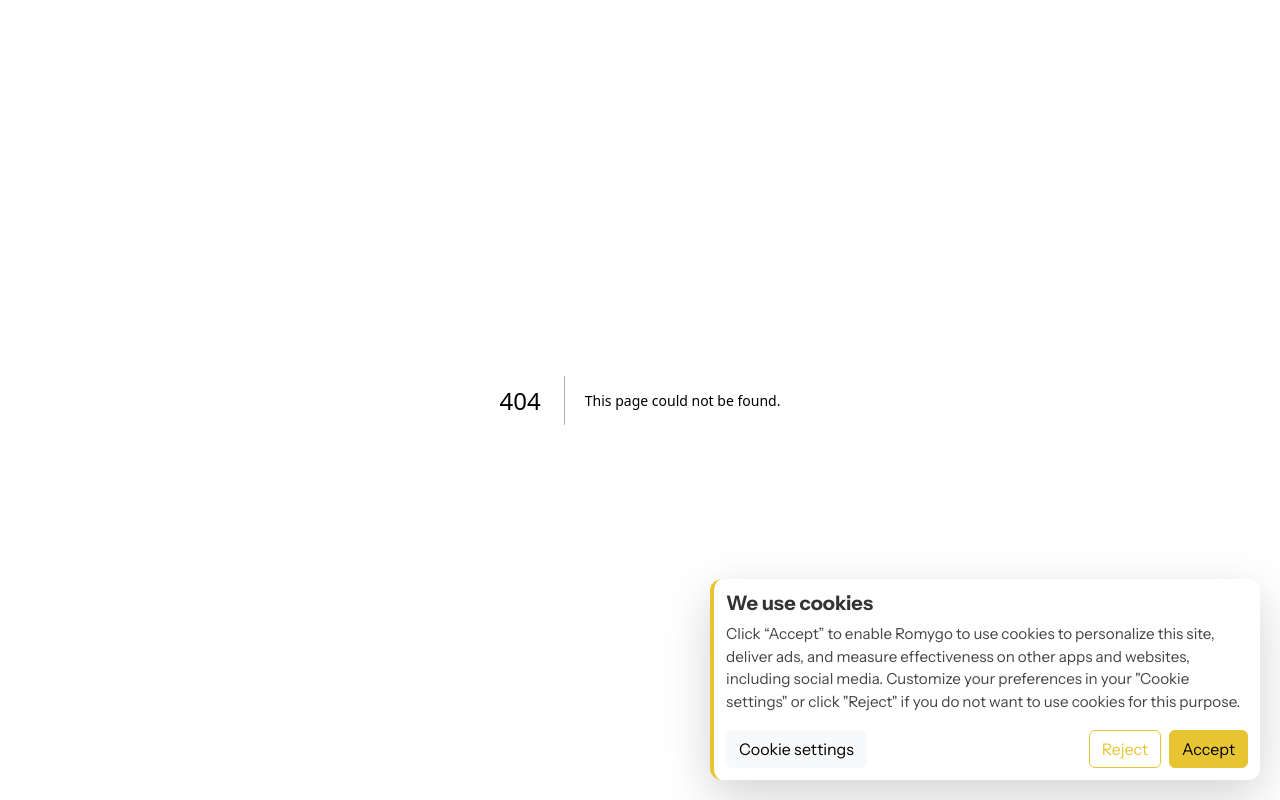
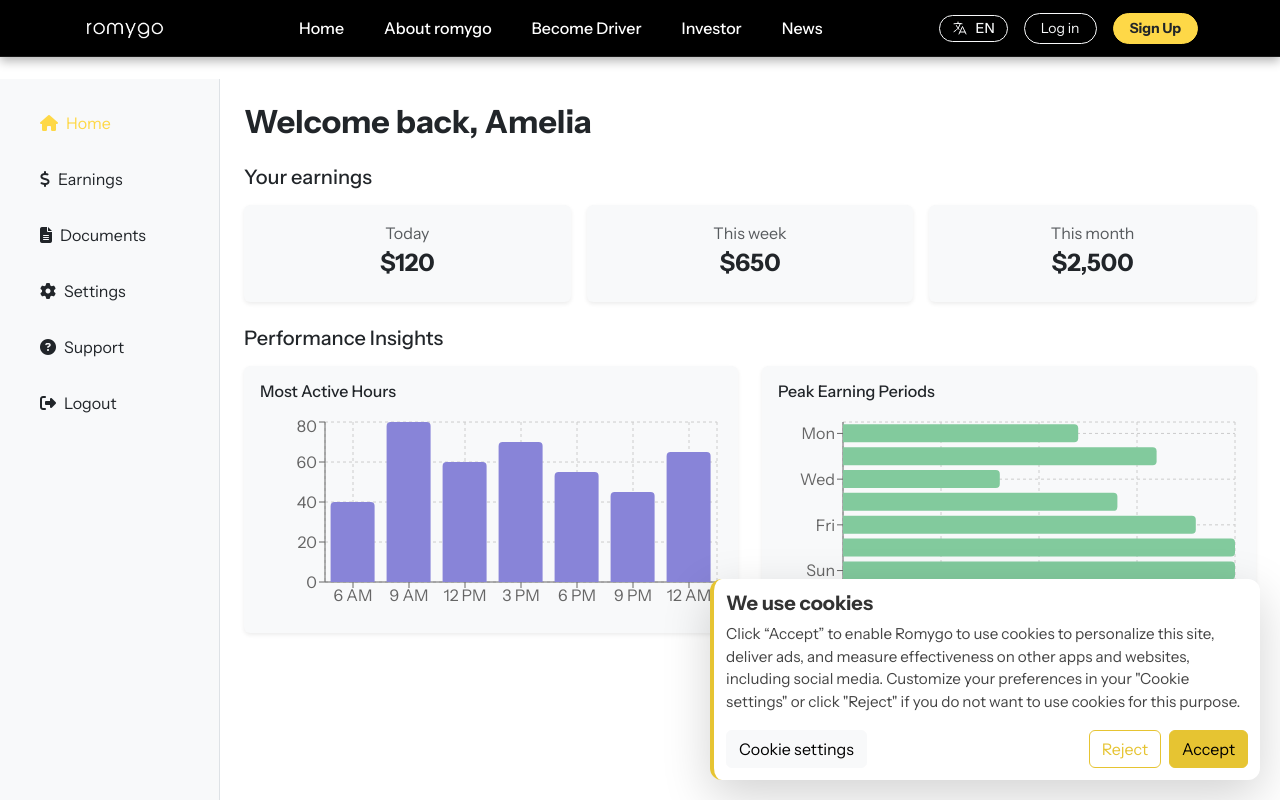
Before and after one commit to nurislammridha/romygo-frontend-next, a Next.js app: page /dashboard in a window 1280 px wide. Before the commit this address had no page. Shown: the top 800 px of the page. Built offline with nearby package versions, Linux system fonts and the light colour scheme; a web font is replaced by a local one.

Commit message:
update..

```diff
--- a/package.json
+++ b/package.json
@@ -19,6 +19,7 @@
     "react-owl-carousel": "^2.3.3",
     "react-redux": "^9.1.2",
     "react-toastify": "^8.1.0",
+    "recharts": "^2.15.4",
     "redux": "^5.0.1",
     "redux-thunk": "^3.1.0",
     "webpack": "^5.96.1"
--- a/public/styles.css
+++ b/public/styles.css
@@ -11,7 +11,10 @@ body {
   overflow-x: hidden;
 }
 a{cursor: pointer;}
-
+/* styles/globals.css or scoped CSS module */
+.shadow-sm {
+  box-shadow: 0 2px 6px rgba(0, 0, 0, 0.05);
+}
 /* Hero Section with background */
 .hero-section {
   background: url('/images/bg.jpg') no-repeat center center;
@@ -69,7 +72,7 @@ a{cursor: pointer;}
   color: #fed847;
   background-color: transparent;
 }
-
+.act-dash{color: #fed847 !important;}
 /* Toggler icon */
 .navbar-toggler-icon {
   filter: invert(1);
--- a/src/app/auth/login/page.js
+++ b/src/app/auth/login/page.js
@@ -67,9 +67,12 @@ const page = () => {
               showToast("error", res.data.message || "Failed to login");
             }
           }).catch((error) => {
-            console.error("Error during sign up:", error);
+            setLoading(false);
+            showToast("error", error?.response?.data?.message || "An error occurred during login");
+            console.error("Error during .catch", error);
           })
       } catch (error) {
+        setLoading(false);
         console.error("Error during sign up:", error);
         // Handle error (e.g., show a notification)
       }
--- /dev/null
+++ b/src/app/dashboard/page.js
@@ -0,0 +1,185 @@
+"use client";
+
+import {
+    BarChart, Bar, XAxis, YAxis, CartesianGrid, Tooltip, ResponsiveContainer,
+} from "recharts";
+import { useEffect, useState } from "react";
+import Footer from "@/components/Footer";
+import Navigation from "@/components/Navigation";
+import { useRouter } from "next/navigation";
+import { useLanguage } from "@/context/LanguageContext";
+import { showToast } from "@/utils/ToastHelper";
+
+const activeHoursData = [
+    { hour: "6 AM", value: 40 },
+    { hour: "9 AM", value: 80 },
+    { hour: "12 PM", value: 60 },
+    { hour: "3 PM", value: 70 },
+    { hour: "6 PM", value: 55 },
+    { hour: "9 PM", value: 45 },
+    { hour: "12 AM", value: 65 },
+];
+
+const earningsByDayData = [
+    { day: "Mon", earnings: 60 },
+    { day: "Tue", earnings: 80 },
+    { day: "Wed", earnings: 40 },
+    { day: "Thu", earnings: 70 },
+    { day: "Fri", earnings: 90 },
+    { day: "Sat", earnings: 100 },
+    { day: "Sun", earnings: 100 },
+];
+
+export default function Dashboard() {
+    const [showSidebar, setShowSidebar] = useState(false);
+    const [user, setUser] = useState(null);
+    const [isLogin, setLogin] = useState(false)
+    const router = useRouter();
+    const { language, t } = useLanguage()
+    const handleLogout = () => {
+        localStorage.removeItem("isLoggedIn");
+        localStorage.removeItem("user");
+        localStorage.removeItem("access_token");
+        setLogin(false);
+        showToast("success", "Logout successful");
+        router.push("/auth/login");
+    }
+    useEffect(() => {
+        localStorage.getItem("user") ? setUser(JSON.parse(localStorage.getItem("user"))) : setUser(null);
+        // localStorage.getItem("isLoggedIn") === "true" ? setLogin(true) : (setLogin(false), router.push("/auth/login"))
+
+    }, [])
+    return (<>
+        <section class="hero-section news-head">
+            <Navigation user={user} />
+        </section>
+        <div className="d-flex flex-column flex-md-row min-vh-100">
+            {/* Sidebar (Offcanvas on mobile) */}
+            <aside
+                className={`bg-light p-4 border-end ${showSidebar ? "d-block" : "d-none d-md-block"
+                    }`}
+                style={{ width: "220px", minHeight: "100vh" }}
+            >
+                {/* Toggle close on mobile */}
+                <div className="d-md-none mb-3">
+                    <button
+                        className="btn btn-sm btn-outline-secondary"
+                        onClick={() => setShowSidebar(false)}
+                    >
+                        <i className="fas fa-times"></i> Close
+                    </button>
+                </div>
+
+                <ul className="nav flex-column gap-3 fs-6">
+                    <li className="nav-item">
+                        <a className="nav-link act-dash d-flex align-items-center" href="#">
+                            <i className="fas fa-home me-2"></i> Home
+                        </a>
+                    </li>
+                    <li className="nav-item">
+                        <a className="nav-link text-dark d-flex align-items-center" href="#">
+                            <i className="fas fa-dollar-sign me-2"></i> Earnings
+                        </a>
+                    </li>
+                    <li className="nav-item">
+                        <a className="nav-link text-dark d-flex align-items-center" href="#">
+                            <i className="fas fa-file-alt me-2"></i> Documents
+                        </a>
+                    </li>
+                    <li className="nav-item">
+                        <a className="nav-link text-dark d-flex align-items-center" href="#">
+                            <i className="fas fa-cog me-2"></i> Settings
+                        </a>
+                    </li>
+                    <li className="nav-item">
+                        <a className="nav-link text-dark d-flex align-items-center" href="#">
+                            <i className="fas fa-question-circle me-2"></i> Support
+                        </a>
+                    </li>
+                    <li className="nav-item">
+                        <a onClick={() => handleLogout()} className="nav-link text-dark d-flex align-items-center" href="#">
+                            <i className="fas fa-sign-out-alt me-2"></i> Logout
+                        </a>
+                    </li>
+                </ul>
+            </aside>
+
+            {/* Main Content */}
+            <main className="flex-grow-1 p-3 p-md-4">
+                {/* Sidebar toggle button (mobile only) */}
+                <div className="d-md-none mb-3">
+                    <button
+                        className="btn btn-outline-dark"
+                        onClick={() => setShowSidebar(true)}
+                    >
+                        <i className="fas fa-bars me-2"></i> Menu
+                    </button>
+                </div>
+
+                <h2 className="fw-bold mb-4">Welcome back, Amelia</h2>
+
+                {/* Earnings Summary */}
+                <div className="mb-4">
+                    <h5 className="mb-3">Your earnings</h5>
+                    <div className="row g-3">
+                        <div className="col-12 col-md-4">
+                            <div className="bg-light rounded p-3 shadow-sm text-center">
+                                <p className="text-muted mb-1">Today</p>
+                                <h4 className="fw-semibold">$120</h4>
+                            </div>
+                        </div>
+                        <div className="col-12 col-md-4">
+                            <div className="bg-light rounded p-3 shadow-sm text-center">
+                                <p className="text-muted mb-1">This week</p>
+                                <h4 className="fw-semibold">$650</h4>
+                            </div>
+                        </div>
+                        <div className="col-12 col-md-4">
+                            <div className="bg-light rounded p-3 shadow-sm text-center">
+                                <p className="text-muted mb-1">This month</p>
+                                <h4 className="fw-semibold">$2,500</h4>
+                            </div>
+                        </div>
+                    </div>
+                </div>
+
+                {/* Charts */}
+                <div>
+                    <h5 className="mb-3">Performance Insights</h5>
+                    <div className="row g-4">
+                        <div className="col-12 col-lg-6">
+                            <div className="bg-light rounded p-3 shadow-sm h-100">
+                                <h6 className="mb-3">Most Active Hours</h6>
+                                <ResponsiveContainer width="100%" height={200}>
+                                    <BarChart data={activeHoursData}>
+                                        <CartesianGrid strokeDasharray="3 3" />
+                                        <XAxis dataKey="hour" />
+                                        <YAxis />
+                                        <Tooltip />
+                                        <Bar dataKey="value" fill="#8884d8" radius={[4, 4, 0, 0]} />
+                                    </BarChart>
+                                </ResponsiveContainer>
+                            </div>
+                        </div>
+                        <div className="col-12 col-lg-6">
+                            <div className="bg-light rounded p-3 shadow-sm h-100">
+                                <h6 className="mb-3">Peak Earning Periods</h6>
+                                <ResponsiveContainer width="100%" height={200}>
+                                    <BarChart layout="vertical" data={earningsByDayData}>
+                                        <CartesianGrid strokeDasharray="3 3" />
+                                        <XAxis type="number" />
+                                        <YAxis type="category" dataKey="day" />
+                                        <Tooltip />
+                                        <Bar dataKey="earnings" fill="#82ca9d" radius={[0, 4, 4, 0]} />
+                                    </BarChart>
+                                </ResponsiveContainer>
+                            </div>
+                        </div>
+                    </div>
+                </div>
+            </main>
+        </div>
+        <Footer />
+    </>
+    );
+}
--- a/src/components/Navigation.js
+++ b/src/components/Navigation.js
@@ -4,7 +4,7 @@ import { showToast } from '@/utils/ToastHelper';
 import { usePathname, useRouter } from 'next/navigation';
 import React, { useEffect, useState } from 'react'
 
-const Navigation = () => {
+const Navigation = ({ user = null }) => {
     const router = useRouter();
     const pathname = usePathname();
     const [isLogin, setLogin] = useState(false)
@@ -104,9 +104,11 @@ const Navigation = () => {
                                 <a href onClick={() => router.push("/auth/login")} className="btn btn-outline-light btn-sm rounded-pill px-3 mt-2 mt-lg-0">{t.login}</a>
                                 <a href onClick={() => router.push("/auth/sign-up")} className="btn btn-yellow btn-sm rounded-pill px-3 text-dark mt-2 mt-lg-0">{t.signup}</a>
                             </>) : (
-                                <a href onClick={() => handleLogout()} className="btn btn-outline-light btn-sm rounded-pill px-3 mt-2 mt-lg-0">{t.logout}</a>
+                                <a href onClick={() => router.push("/dashboard")} >
+                                    <img src={user && user?.logo} alt="User Avatar" className="rounded-circle" width="32" height="32" />
+                                </a>
                             )}
-
+                            {/* <a href onClick={() => handleLogout()} className="btn btn-outline-light btn-sm rounded-pill px-3 mt-2 mt-lg-0">{t.logout}</a> */}
                         </div>
 
                     </div>
```
Also changed, not shown: src/app/auth/sign-up-otp/page.js (+6 -2 lines), 1 other file (tests, documents, lock files or other folders).
